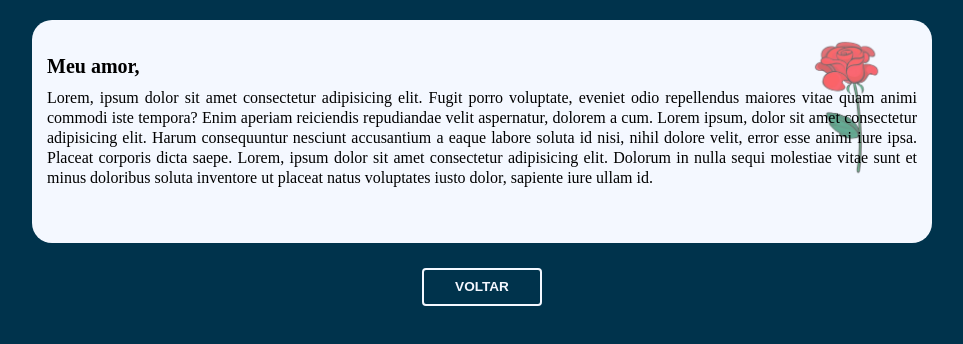
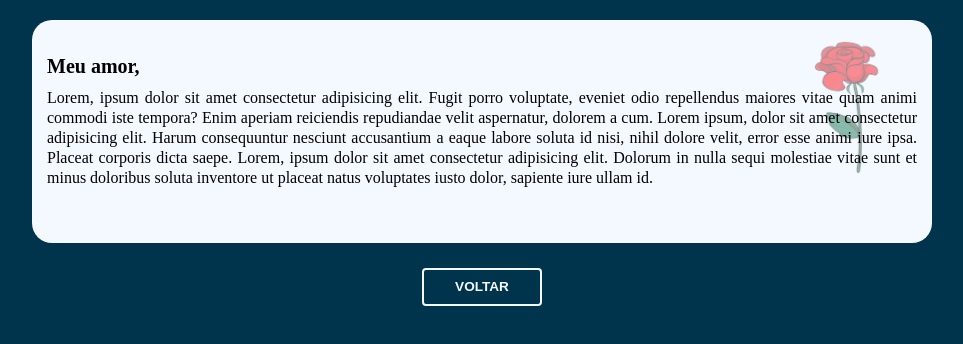
Before and after one commit to LiciaBarreto23/Projeto-7meses, a plain HTML site: page pags/carta.html in a window 1280 px wide. Shown: the whole page, without its empty margins (158-1121 px from the left). Drawn offline with Linux system fonts and the light colour scheme; a web font is replaced by a local one.

Commit message:
Update carta.css

```diff
--- a/pags/carta.css
+++ b/pags/carta.css
@@ -71,5 +71,5 @@
   min-width: 5rem;
   right: 5%;
   z-index: 1;
-  opacity: 0.6;
+  opacity: 0.45;
 }
```
